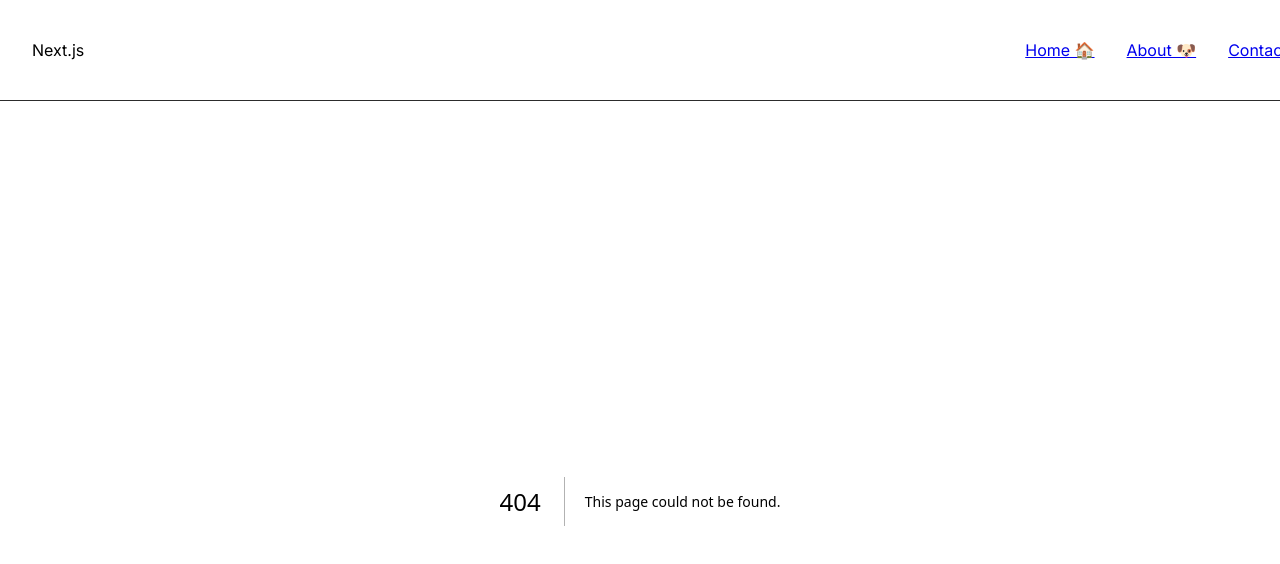
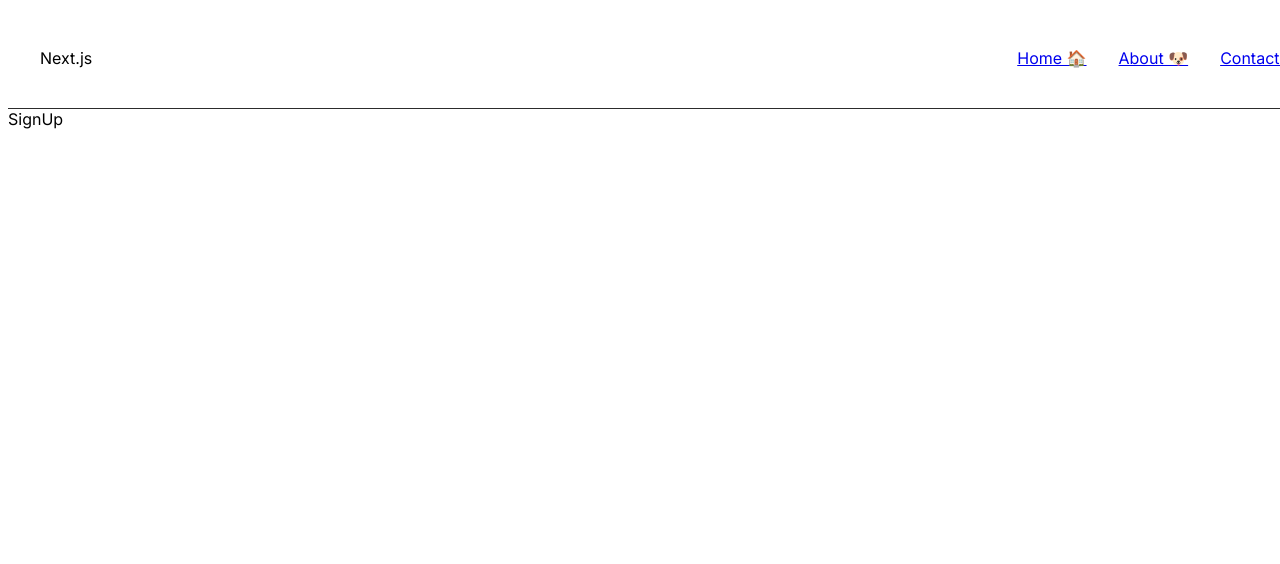
Before and after one commit to briansegs/routing-nextjs, a Next.js app: page /sign-up in a window 1280 px wide. Before the commit this address had no page. Shown: the top 564 px of the page. Built offline with nearby package versions, Linux system fonts and the light colour scheme.

Commit message:
feat: Add route groups

```diff
--- /dev/null
+++ b/app/(auth)/sign-up/page.tsx
@@ -0,0 +1,7 @@
+import React from "react";
+
+const SignUp = () => {
+  return <div>SignUp</div>;
+};
+
+export default SignUp;
```
Also changed, not shown: app/(auth)/sign-in/page.tsx (added, +7 -0 lines), app/(dashboard)/about/page.tsx (renamed from app/about/page.tsx), app/(dashboard)/contact/page.tsx (renamed from app/contact/page.tsx), app/(dashboard)/projects/[name]/page.tsx (renamed from app/projects/[name]/page.tsx), app/(dashboard)/projects/list/page.tsx (renamed from app/projects/list/page.tsx), app/(dashboard)/projects/list/projects.module.css (renamed from app/projects/list/projects.module.css).
